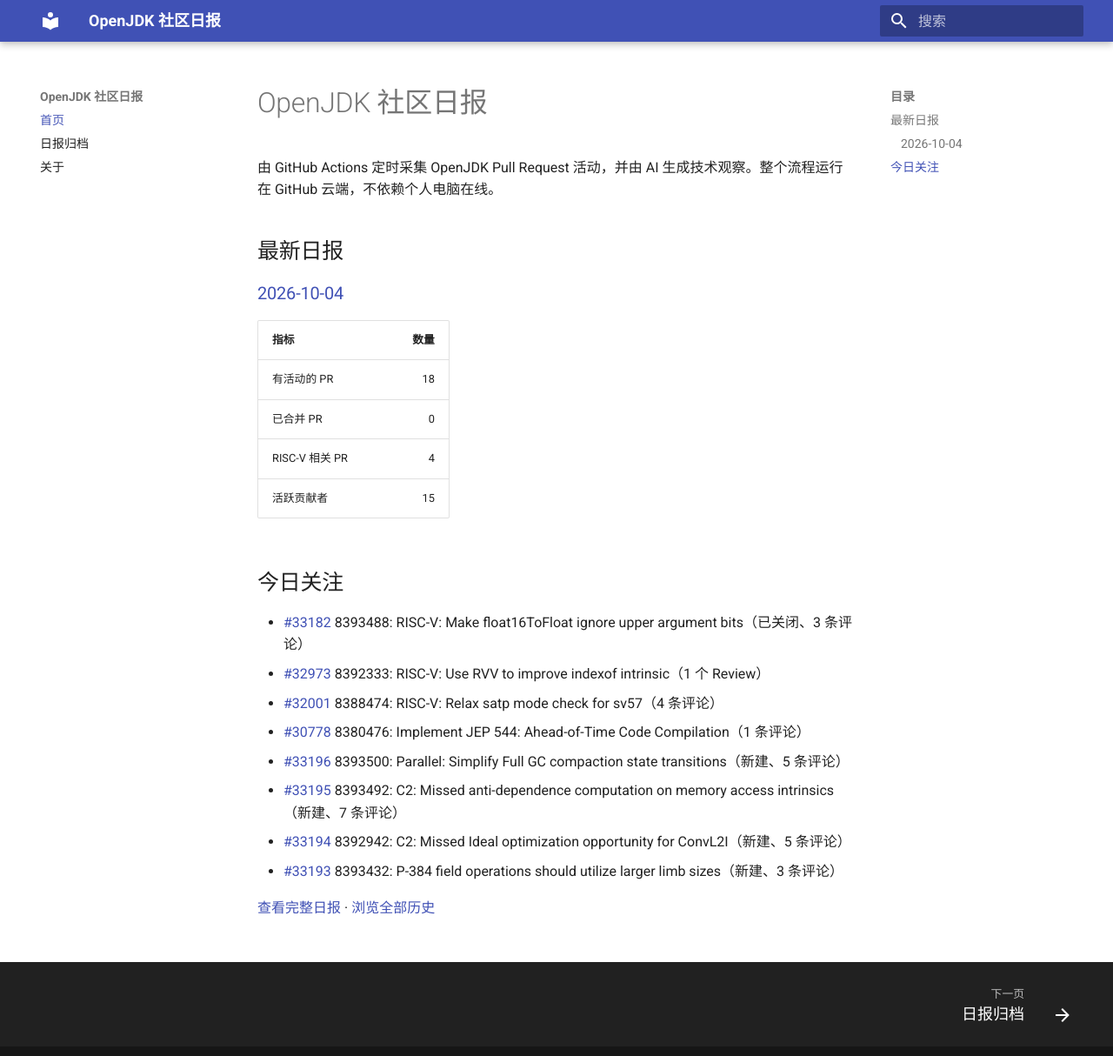
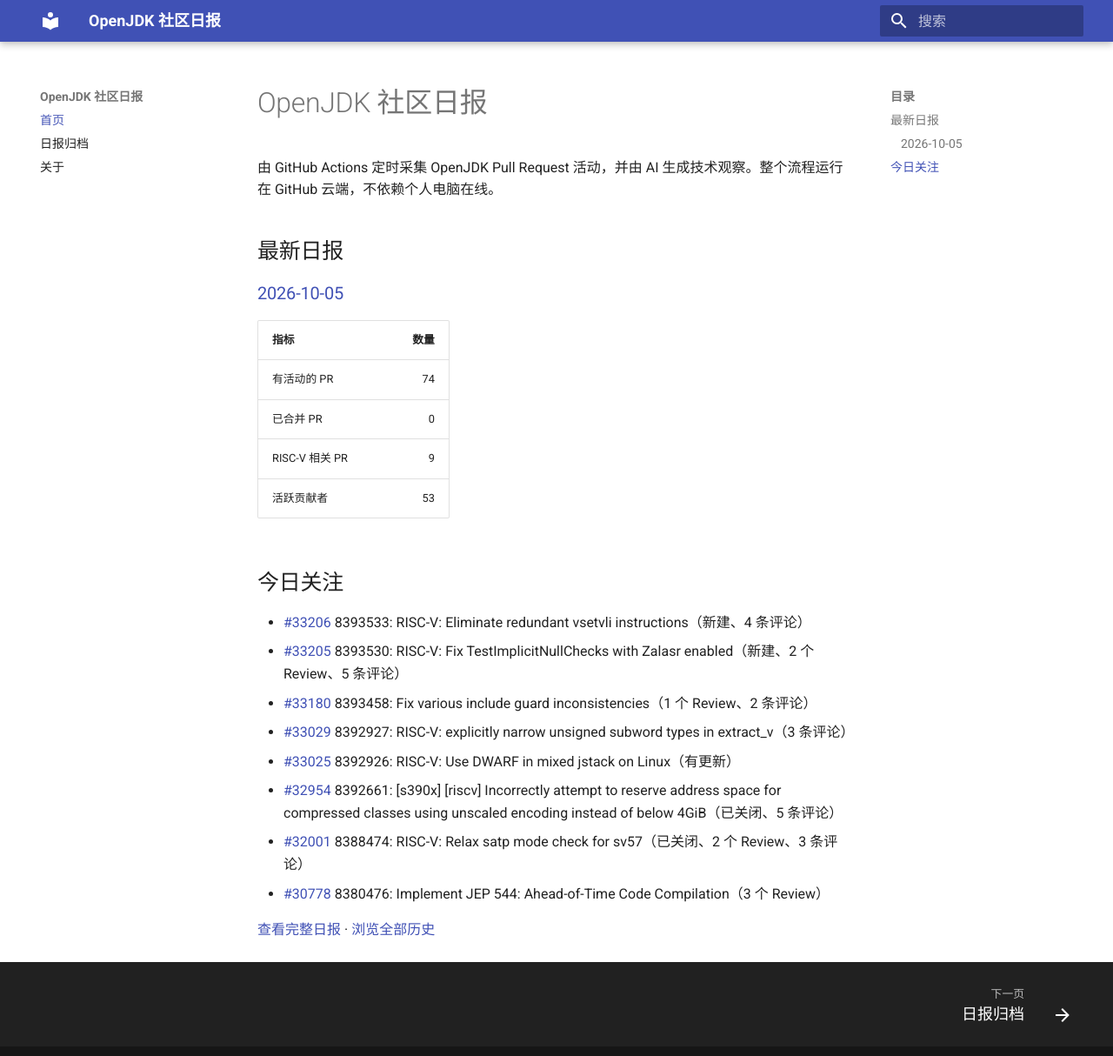
Before and after one commit to DingliZhang/openjdk-daily, an MkDocs documentation site: the page built from docs/index.md, in a window 1280 px wide and 1227 px high. Shown: the top 1214 px of the window at 87% size. Built offline with MkDocs 1.6.1 and Material for MkDocs 9.7.7, drawn with Linux system fonts in a browser that asks for light colours.

Commit message:
report: add OpenJDK daily report

```diff
--- a/docs/index.md
+++ b/docs/index.md
@@ -4,24 +4,24 @@
 
 ## 最新日报
 
-### [2026-10-04](reports/2026/2026-10-04.md)
+### [2026-10-05](reports/2026/2026-10-05.md)
 
 | 指标 | 数量 |
 |---|---:|
-| 有活动的 PR | 18 |
+| 有活动的 PR | 74 |
 | 已合并 PR | 0 |
-| RISC-V 相关 PR | 4 |
-| 活跃贡献者 | 15 |
+| RISC-V 相关 PR | 9 |
+| 活跃贡献者 | 53 |
 
 ## 今日关注
 
-- [#33182](https://github.com/openjdk/jdk/pull/33182) 8393488: RISC-V: Make float16ToFloat ignore upper argument bits（已关闭、3 条评论）
-- [#32973](https://github.com/openjdk/jdk/pull/32973) 8392333: RISC-V: Use RVV to improve indexof intrinsic（1 个 Review）
-- [#32001](https://github.com/openjdk/jdk/pull/32001) 8388474: RISC-V: Relax satp mode check for sv57（4 条评论）
-- [#30778](https://github.com/openjdk/jdk/pull/30778) 8380476: Implement JEP 544: Ahead-of-Time Code Compilation（1 条评论）
-- [#33196](https://github.com/openjdk/jdk/pull/33196) 8393500: Parallel: Simplify Full GC compaction state transitions（新建、5 条评论）
-- [#33195](https://github.com/openjdk/jdk/pull/33195) 8393492: C2: Missed anti-dependence computation on memory access intrinsics（新建、7 条评论）
-- [#33194](https://github.com/openjdk/jdk/pull/33194) 8392942: C2: Missed Ideal optimization opportunity for ConvL2I（新建、5 条评论）
-- [#33193](https://github.com/openjdk/jdk/pull/33193) 8393432: P-384 field operations should utilize larger limb sizes（新建、3 条评论）
+- [#33206](https://github.com/openjdk/jdk/pull/33206) 8393533: RISC-V: Eliminate redundant vsetvli instructions（新建、4 条评论）
+- [#33205](https://github.com/openjdk/jdk/pull/33205) 8393530: RISC-V: Fix TestImplicitNullChecks with Zalasr enabled（新建、2 个 Review、5 条评论）
+- [#33180](https://github.com/openjdk/jdk/pull/33180) 8393458: Fix various include guard inconsistencies（1 个 Review、2 条评论）
+- [#33029](https://github.com/openjdk/jdk/pull/33029) 8392927: RISC-V: explicitly narrow unsigned subword types in extract_v（3 条评论）
+- [#33025](https://github.com/openjdk/jdk/pull/33025) 8392926: RISC-V: Use DWARF in mixed jstack on Linux（有更新）
+- [#32954](https://github.com/openjdk/jdk/pull/32954) 8392661: [s390x] [riscv] Incorrectly attempt to reserve address space for compressed classes using unscaled encoding instead of below 4GiB（已关闭、5 条评论）
+- [#32001](https://github.com/openjdk/jdk/pull/32001) 8388474: RISC-V: Relax satp mode check for sv57（已关闭、2 个 Review、3 条评论）
+- [#30778](https://github.com/openjdk/jdk/pull/30778) 8380476: Implement JEP 544: Ahead-of-Time Code Compilation（3 个 Review）
 
-[查看完整日报](reports/2026/2026-10-04.md) · [浏览全部历史](reports/index.md)
+[查看完整日报](reports/2026/2026-10-05.md) · [浏览全部历史](reports/index.md)
```
Also changed, not shown: docs/reports/2026/2026-10-05.md (added, +195 -0 lines), docs/reports/index.md (+2 -1 lines), 2 other files.
